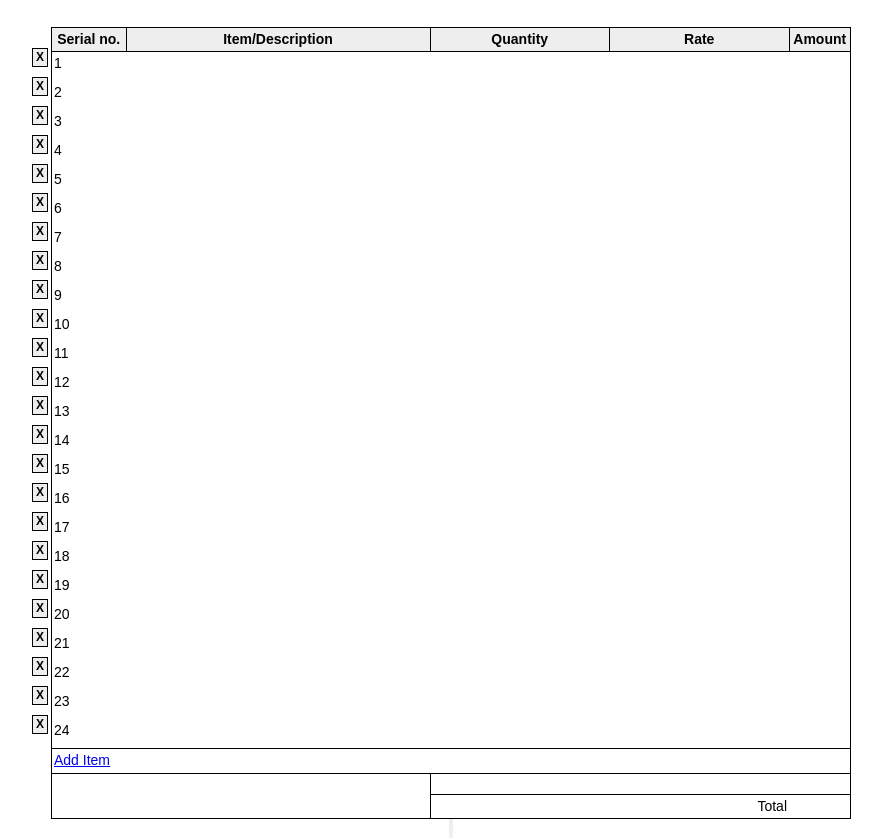
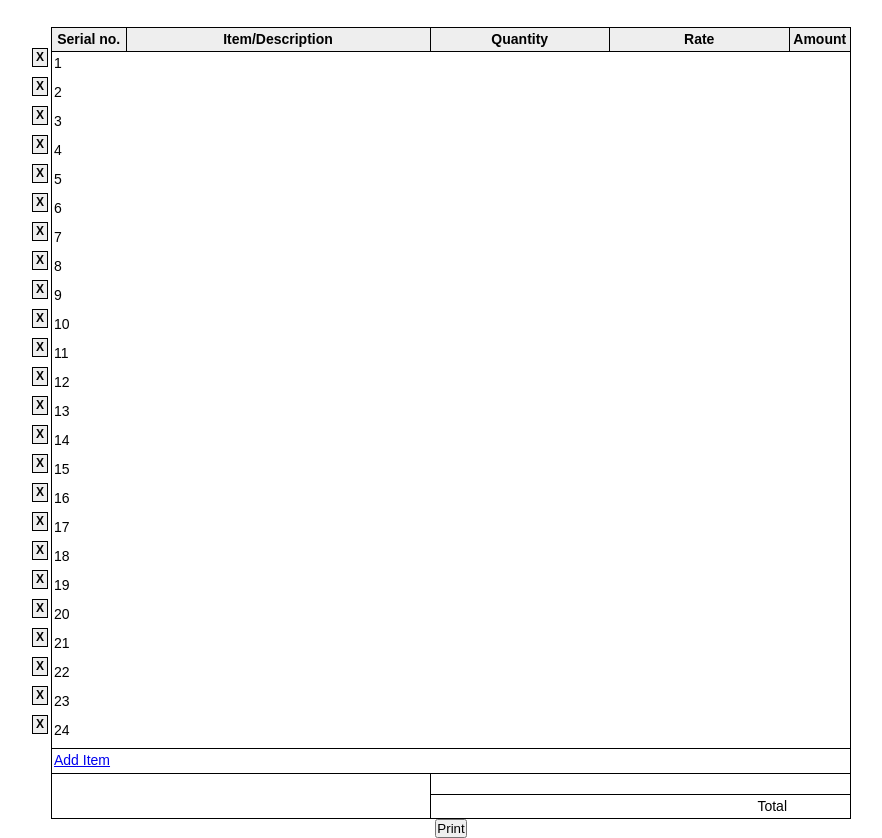
Before and after one commit to Parv17k/Invoice_App, a plain HTML site: page index.html in a window 1280 px wide. Shown: the part 253-1091 px from the top of the page, without its empty margins (189-1071 px from the left). Drawn offline with Linux system fonts and the light colour scheme.

Commit message:
Update index.html

```diff
--- a/index.html
+++ b/index.html
@@ -286,7 +286,7 @@
 		  </tr>
 
 		</table>
-		<center><input type="button" onclick="print1()" name="print"></center>
+		<center><button type="button" onclick="print1()" >Print</button></center>
 	</div>
 
 </body>
```
